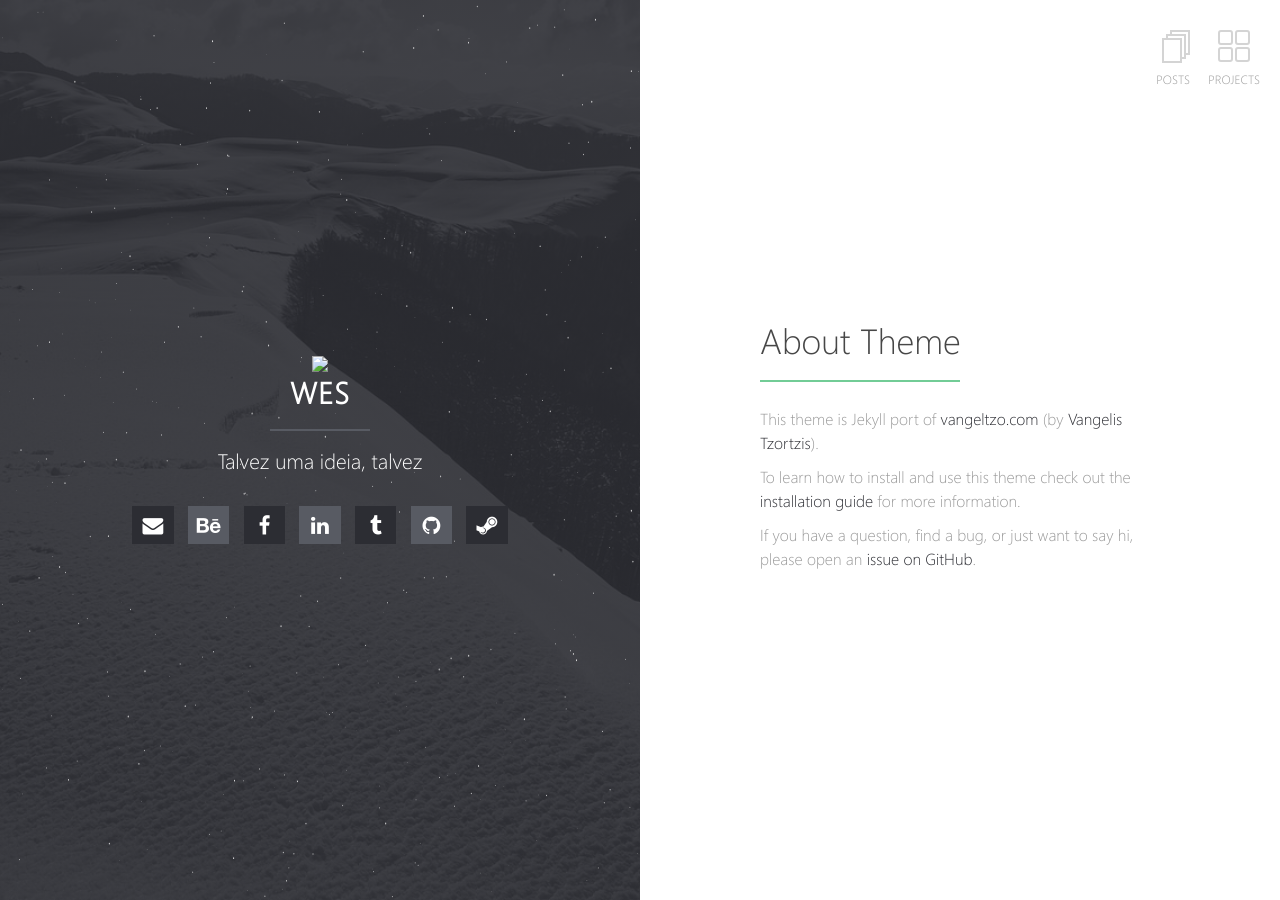
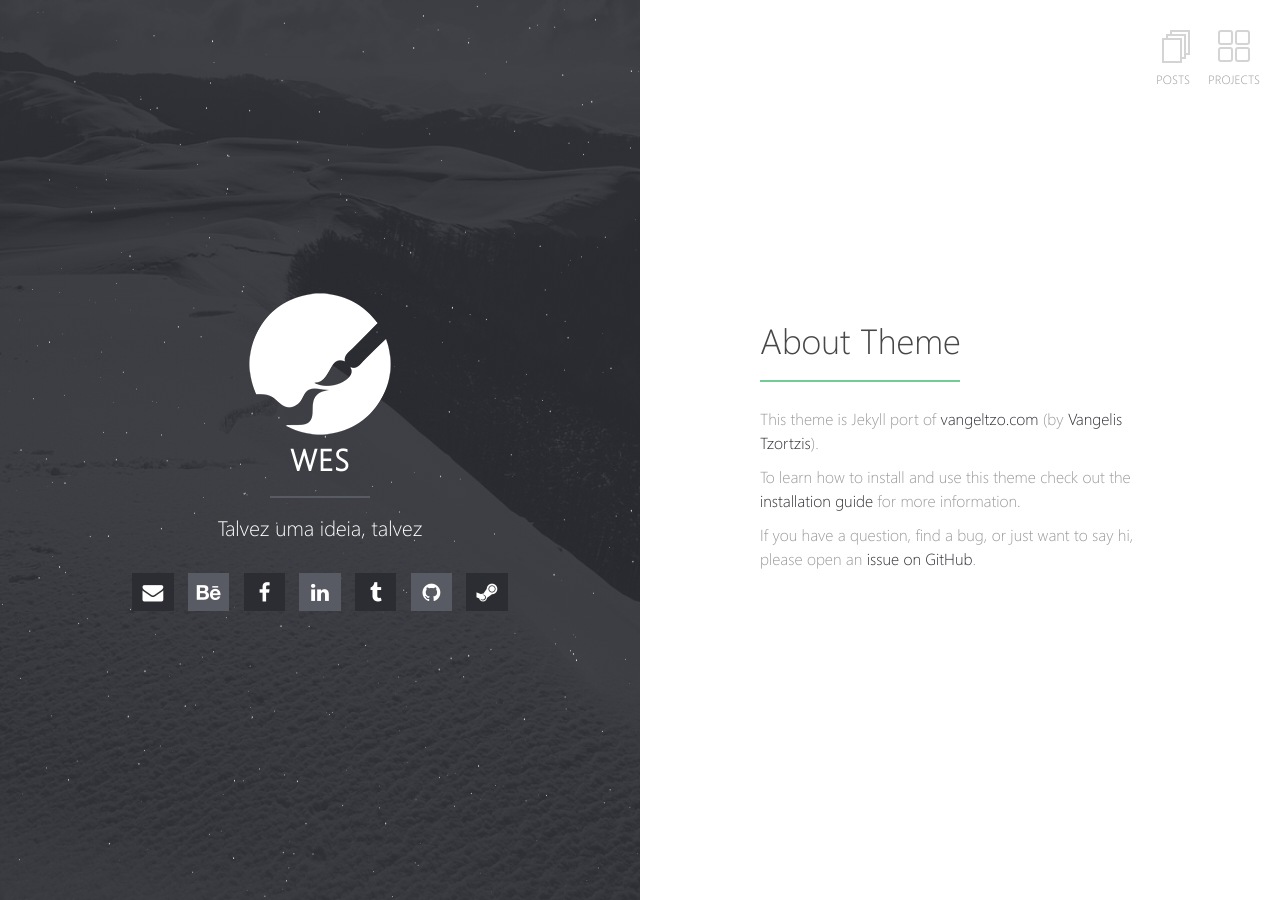
Before and after one commit to WesRabbit/WesRabbit.github.io, a Jekyll site: the page built from index.md, in a window 1280 px wide. Built offline with Jekyll 4.4.1, drawn with Linux system fonts in a browser that asks for light colours; our own code applies the rules of GitHub Pages for plain Markdown files.

Commit message:
Update _config.yml

```diff
--- a/_config.yml
+++ b/_config.yml
@@ -2,7 +2,7 @@
 title: Wes
 description: Talvez uma ideia, talvez
 url: https://wesrabbit.github.io/
-logo: /images/wessy.png    # Site logo
+logo: /wessy.png    # Site logo
 locale: pt_BR
 
 # Left Block Images
```
